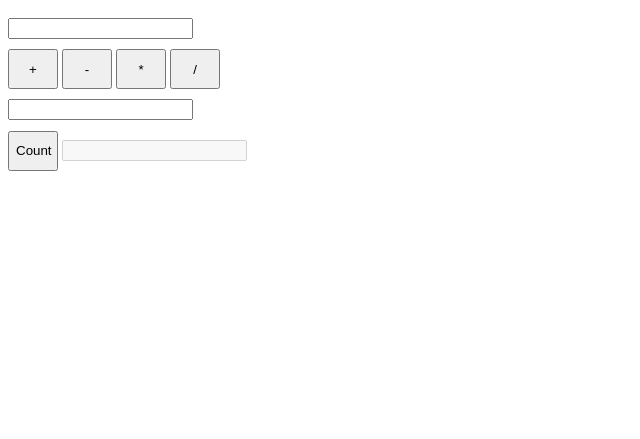
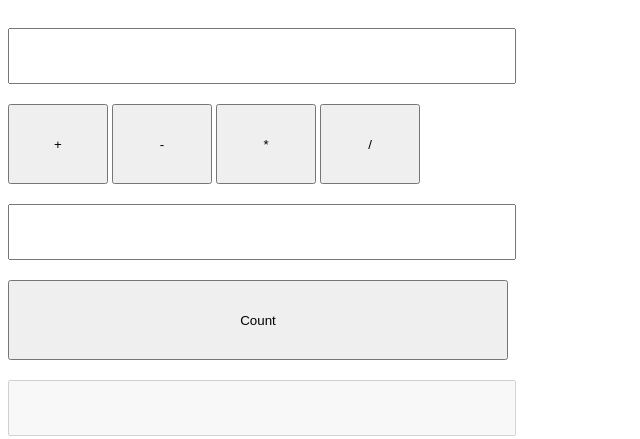
Before and after one commit to AtakOskonbaev/AtakOskonbaev.github.io, a plain HTML site: page index.html in a window 1280 px wide. Shown: the whole page, without its empty margins (0-640 px from the left). Drawn offline with Linux system fonts and the light colour scheme.

Commit message:
Update index.html

```diff
--- a/index.html
+++ b/index.html
@@ -6,11 +6,16 @@
 <body>
 <style>
 	button{
-		width: 50px;
-        height: 40px;
+		width: 100px;
+        height: 80px;
 	}
+    #count {
+    	width: 500px;
+    }
     input{
-    	margin: 10px 0px;
+    	width: 500px;
+        height: 50px;
+    	margin: 20px 0px;
     }
 </style>
 <script>
@@ -55,7 +60,8 @@
 	<input id="num2" />
 	<br>
 
-    <button onclick='func()'>Count</button>
+    <button onclick='func()' id='count'>Count</button>
+    <br>
 
     <input disabled id='res' />
 </div>
```
